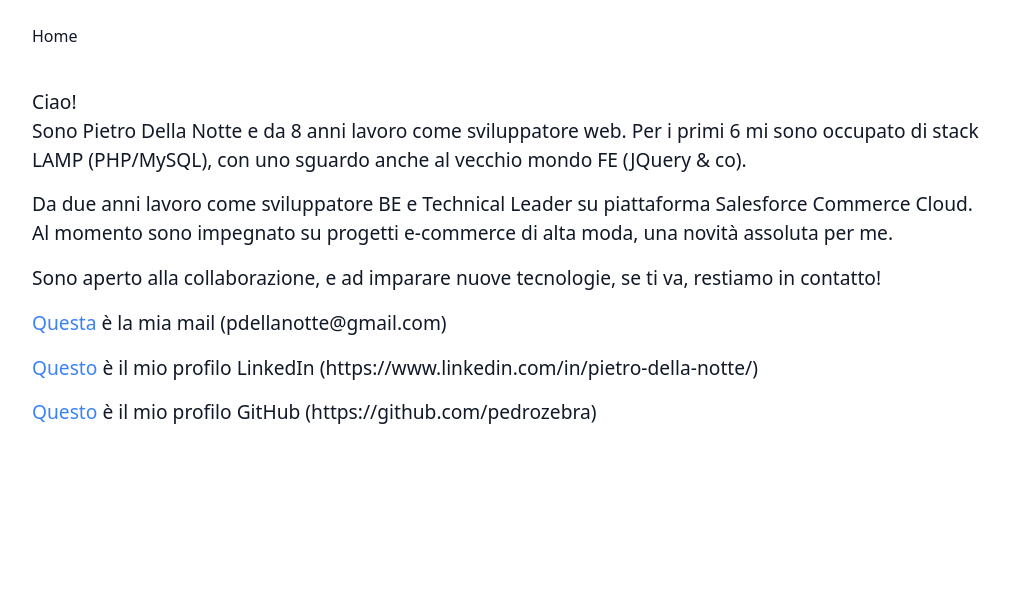
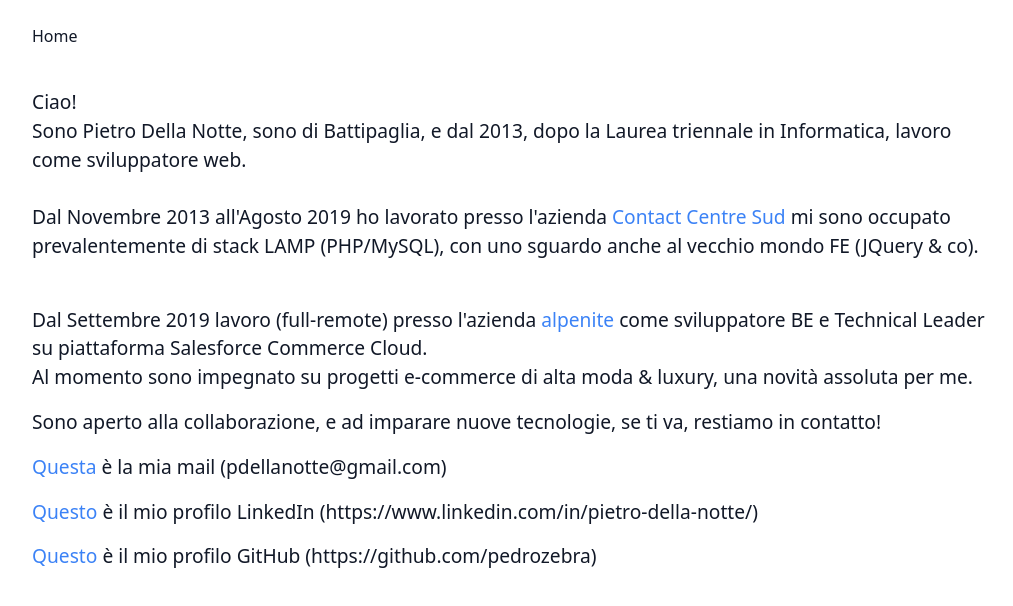
Before and after one commit to pedrozebra/pietrodellanotte.dev, a Next.js app: page /about in a window 1280 px wide. Shown: the top 606 px of the page, without its empty margins (128-1141 px from the left). Built offline with nearby package versions, Linux system fonts and the light colour scheme; what @tailwindcss/typography would draw is missing.

Commit message:
Updated about page

```diff
--- a/pages/about.js
+++ b/pages/about.js
@@ -1,17 +1,18 @@
 import Head from "next/head";
 import Layout from "../components/Layout";
-import { siteTitle } from "../helpers/config";
+import { siteTitleAbout } from "../helpers/config";
 import utilStyles from "../styles/utils.module.css";
 export default function About() {
     return (
         <Layout>
       <Head>
-        <title>{siteTitle}</title>
+        <title>{siteTitleAbout}</title>
       </Head>
       <section className={utilStyles.headingMd}>
-        <p>Ciao! <br />Sono Pietro Della Notte e da 8 anni lavoro come sviluppatore web. Per i primi 6 mi sono occupato di stack LAMP (PHP/MySQL), con uno sguardo anche al vecchio mondo FE (JQuery & co).</p>
-        <p>Da due anni lavoro come sviluppatore BE e Technical Leader su piattaforma Salesforce Commerce Cloud.<br/>
-        Al momento sono impegnato su progetti e-commerce di alta moda, una novità assoluta per me.
+        <p>Ciao! <br />Sono Pietro Della Notte, sono di Battipaglia, e dal 2013, dopo la Laurea triennale in Informatica, lavoro come sviluppatore web. <br/> <br/>
+        Dal Novembre 2013 all'Agosto 2019 ho lavorato presso l'azienda <a target="_blank" href="https://contactsud.it/">Contact Centre Sud</a> mi sono occupato prevalentemente di stack LAMP (PHP/MySQL), con uno sguardo anche al vecchio mondo FE (JQuery & co).</p><br/>
+        <p>Dal Settembre 2019 lavoro (full-remote) presso l'azienda <a target="_blank" href="https://alpenite.com/">alpenite</a> come sviluppatore BE e Technical Leader su piattaforma Salesforce Commerce Cloud.<br/>
+        Al momento sono impegnato su progetti e-commerce di alta moda & luxury, una novità assoluta per me.
         </p>
         <p>Sono aperto alla collaborazione, e ad imparare nuove tecnologie, se ti va, restiamo in contatto!</p>
         <p><a href="mailto:pdellanotte@gmail.com">Questa</a> è la mia mail (pdellanotte@gmail.com)</p>
```
